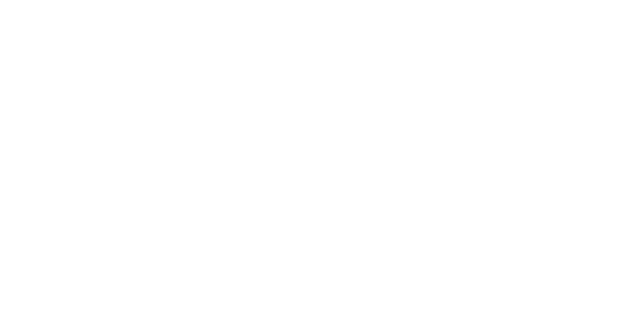
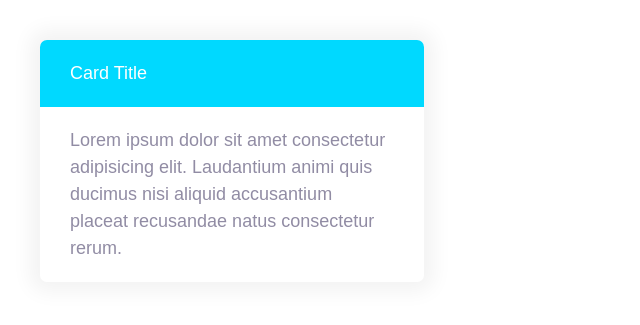
Before and after one commit to mokie223/Moshify, a plain HTML site: page index.html in a window 1280 px wide. Shown: the whole page, without its empty margins (0-640 px from the left). Drawn offline with Linux system fonts and the light colour scheme.

Commit message:
Define the component of cards.

```diff
--- a/css/styles.css
+++ b/css/styles.css
@@ -282,3 +282,25 @@ a {
     font-size: 1.5rem;
   }
 }
+
+/* Cards */
+.card {
+  border-radius: 7px;
+  box-shadow: 0 0 20px 10px #f3f3f3;
+  overflow: hidden;
+}
+
+.card__header,
+.card__body {
+  padding: 2rem 3rem;
+}
+
+.card--primary .card__header {
+  background: var(--color-primary);
+  color: #fff;
+}
+
+.card--secondary .card__header {
+  background: var(--color-secondary);
+  color: #fff;
+}
--- a/index.html
+++ b/index.html
@@ -15,6 +15,15 @@
     />
   </head>
   <body>
-
+    <div style="width: 30%; padding: 4rem;">
+      <div class="card card--secondary">
+        <header class="card__header">Card Title</header>
+        <div class="card__body">
+          Lorem ipsum dolor sit amet consectetur adipisicing elit. Laudantium
+          animi quis ducimus nisi aliquid accusantium placeat recusandae natus
+          consectetur rerum.
+        </div>
+      </div>
+    </div>
   </body>
 </html>
```
Also changed, not shown: components/cards.html (added, +11 -0 lines).
